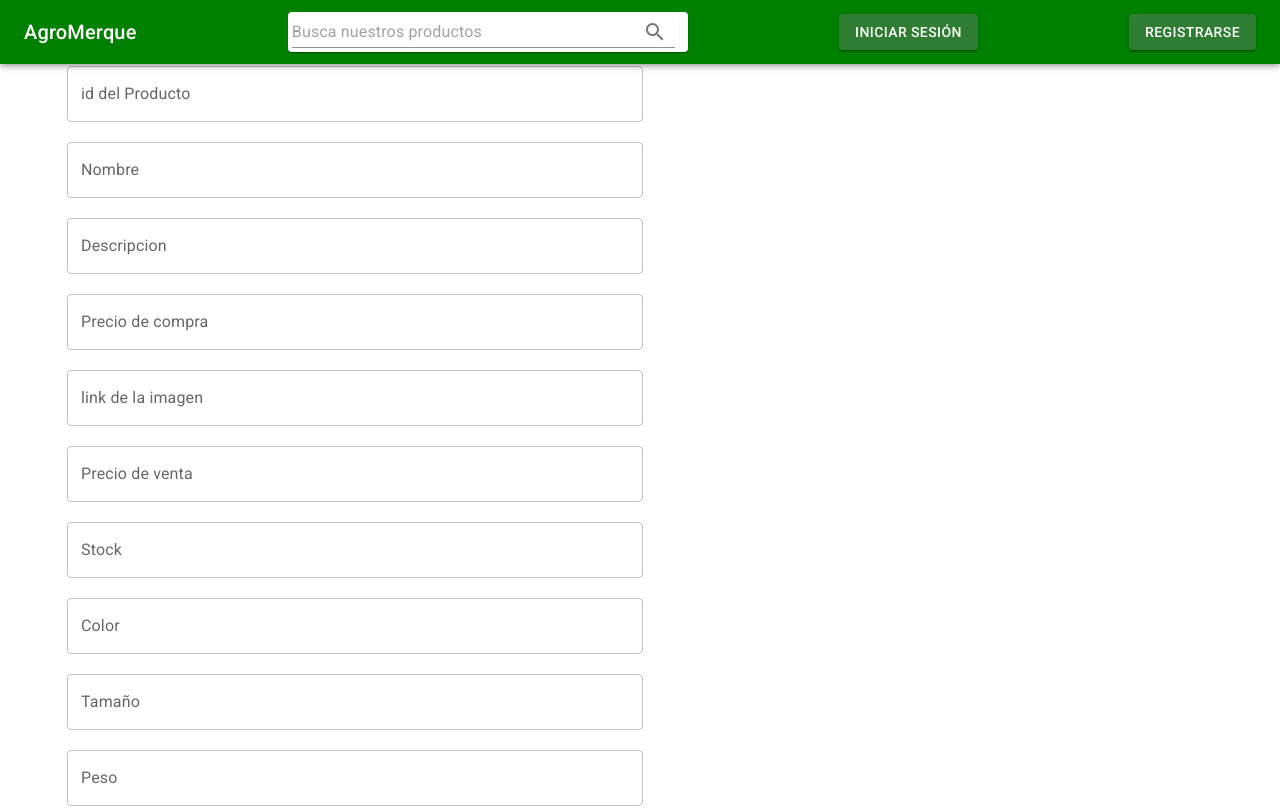
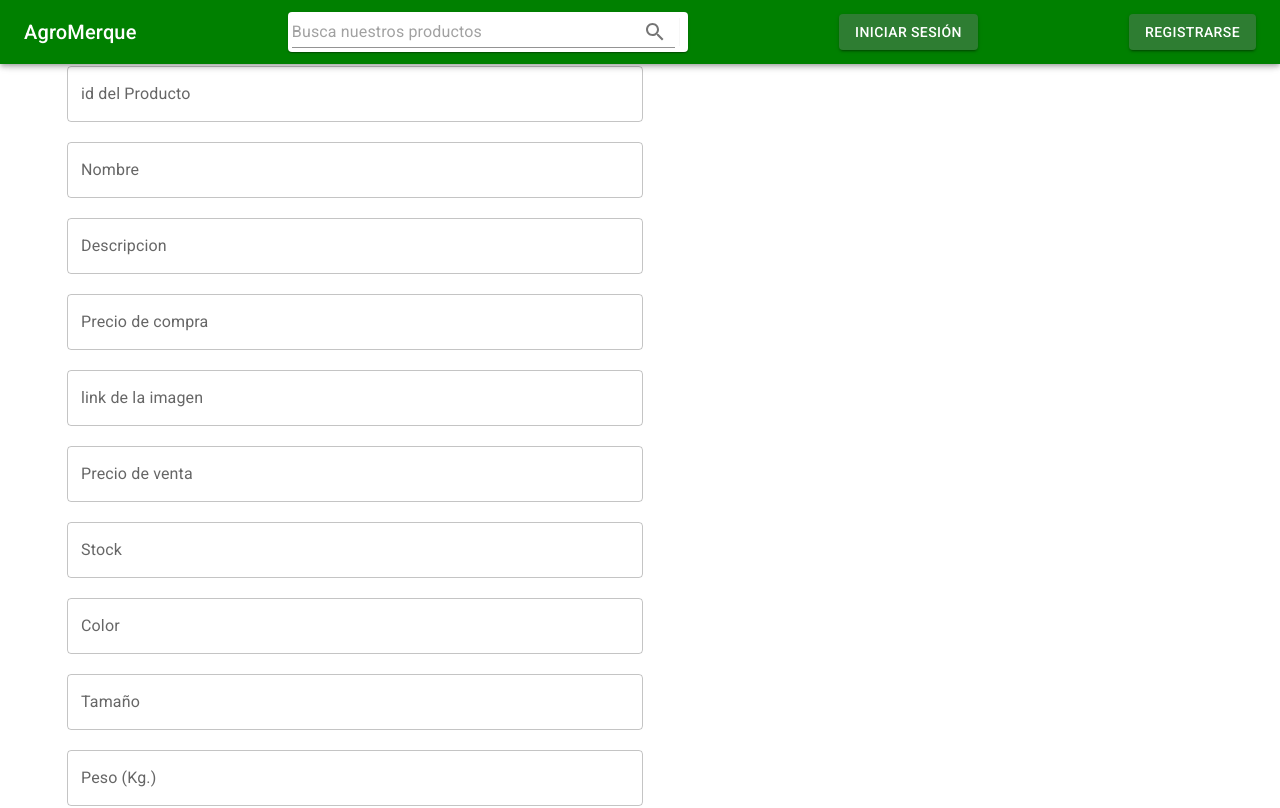
Before and after one commit to JoseM-18/FrontEnd-Agromerque, a React (Create React App) app in the folder client/: page /admin in a window 1280 px wide. Shown: the top 808 px of the page. Built offline with nearby package versions, Linux system fonts and the light colour scheme; no server answers.

Commit message:
eliminar productos funciona

```diff
--- a/client/src/App.js
+++ b/client/src/App.js
@@ -27,10 +27,11 @@ function App() {
       try {
         const response = await fetch('http://localhost:4000/product');
         const data = await response.json();
-        if (data.error) {
-          console.log(data.error);
+        if (data.message === "Product doesn't found") {
+          alert("No hay productos");
           return;
         }
+        console.log("Se cargaron los productos");
         setProductos(data);
       } catch (error) {
         console.log(error);
--- a/client/src/components/ProductForm.js
+++ b/client/src/components/ProductForm.js
@@ -191,7 +191,7 @@ function ProductForm() {
         />
 
         <TextField
-          label="Peso"
+          label="Peso (Kg.)"
           variant="outlined"
           fullWidth
           margin="normal"
```
